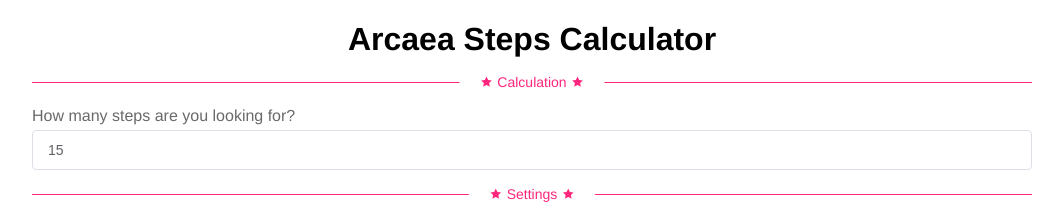
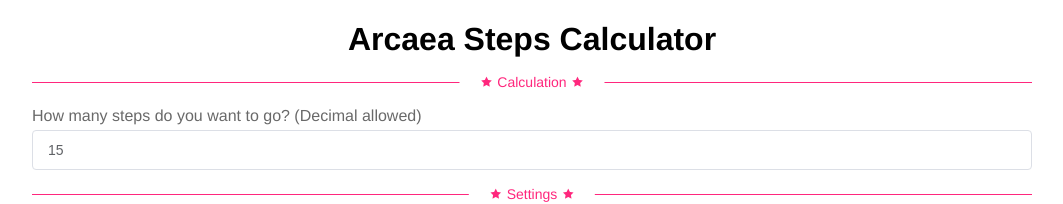
Before and after one commit to HyDevelop/ArcaeaStepsCalculator, a Vue app: page / in a window 1280 px wide. Shown: the top 204 px of the page, without its empty margins (108-1171 px from the left). Built offline with nearby package versions, Linux system fonts and the light colour scheme.

Commit message:
[O] Clarify label

```diff
--- a/src/app/App.vue
+++ b/src/app/App.vue
@@ -5,8 +5,9 @@
         <el-divider><i class="el-icon-star-on"/> Calculation <i class="el-icon-star-on"/></el-divider>
 
         <div class="calculation">
-            <div class="label">How many steps are you looking for? </div>
+            <div class="label">How many steps do you want to go? (Decimal allowed)</div>
             <el-input v-model="target"/>
+
 
         </div>
 
```
